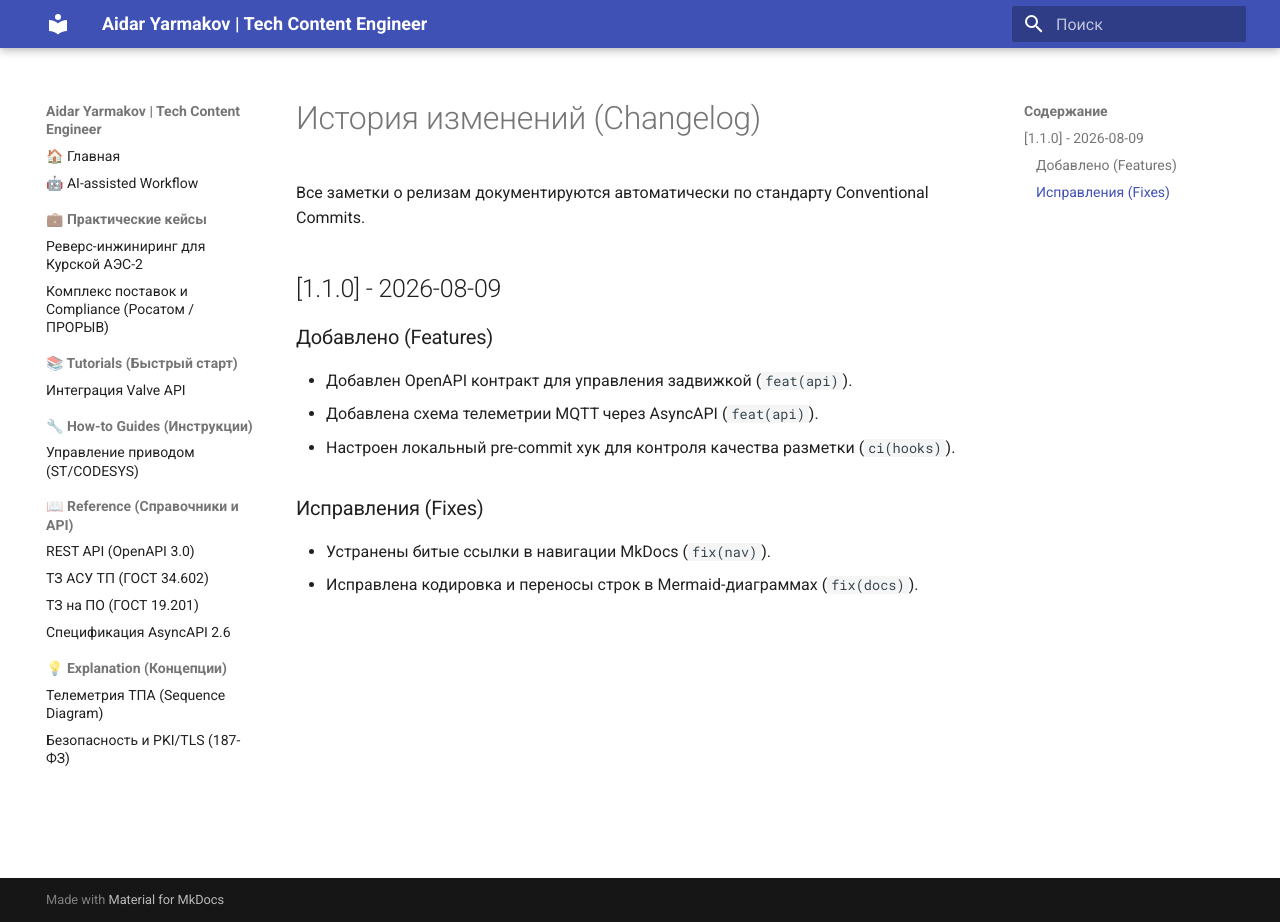
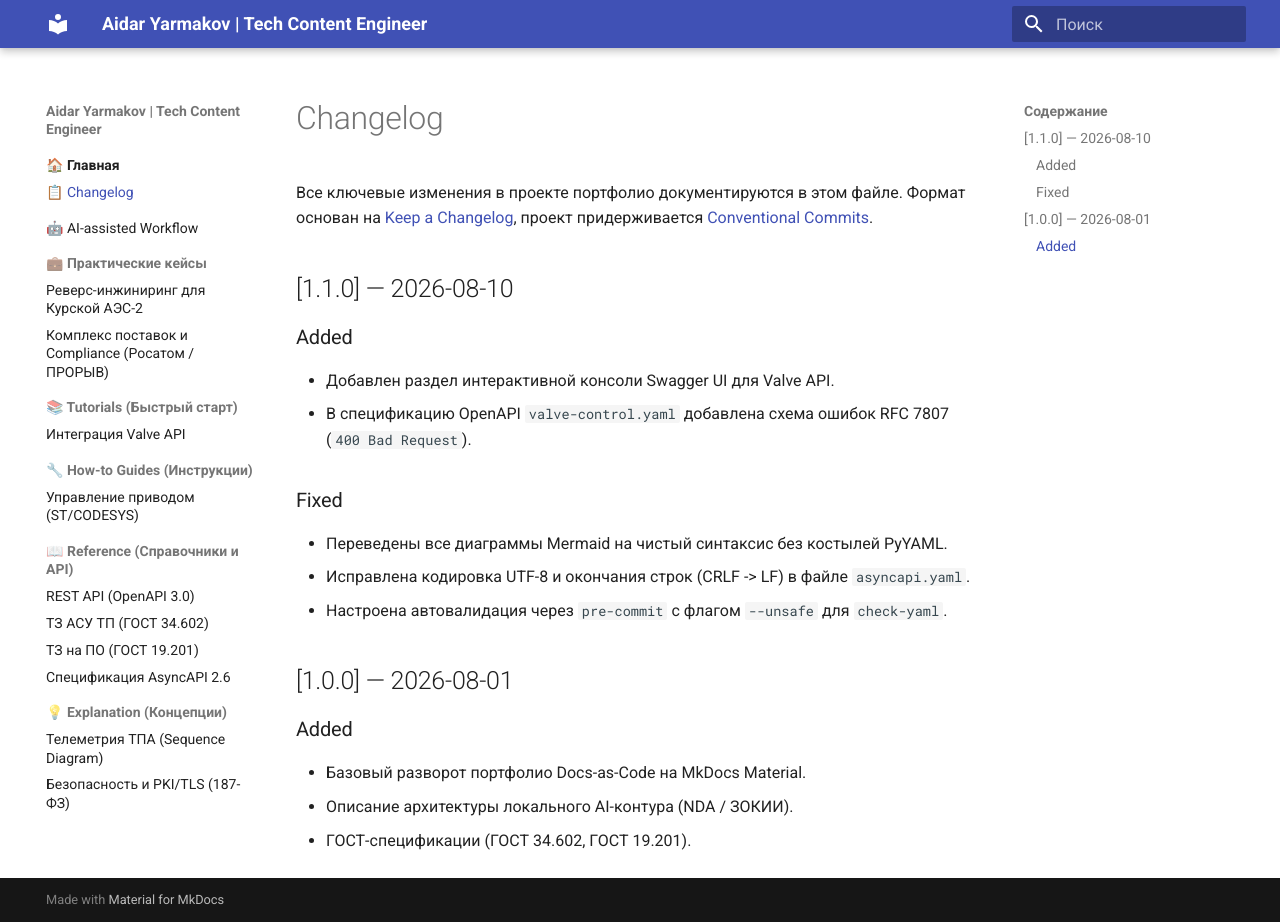
Before and after one commit to Aidar65/aidar-technical-writing, an MkDocs documentation site: the page built from docs/changelog.md, in a window 1280 px wide and 922 px high. Built offline with MkDocs 1.6.1 and Material for MkDocs 9.7.7, drawn with Linux system fonts in a browser that asks for light colours.

Commit message:
docs(nav): register changelog page in nav

```diff
--- a/docs/changelog.md
+++ b/docs/changelog.md
@@ -1,14 +1,23 @@
-# История изменений (Changelog)
+# Changelog
 
-Все заметки о релизам документируются автоматически по стандарту Conventional Commits.
+Все ключевые изменения в проекте портфолио документируются в этом файле.
+Формат основан на [Keep a Changelog](https://keepachangelog.com/en/1.0.0/),
+проект придерживается [Conventional Commits](https://www.conventionalcommits.org/).
 
-## [1.1.0] - 2026-08-09
+## [1.1.0] — 2026-08-10
 
-### Добавлено (Features)
-- Добавлен OpenAPI контракт для управления задвижкой (`feat(api)`).
-- Добавлена схема телеметрии MQTT через AsyncAPI (`feat(api)`).
-- Настроен локальный pre-commit хук для контроля качества разметки (`ci(hooks)`).
+### Added
+- Добавлен раздел интерактивной консоли Swagger UI для Valve API.
+- В спецификацию OpenAPI `valve-control.yaml` добавлена схема ошибок RFC 7807 (`400 Bad Request`).
 
-### Исправления (Fixes)
-- Устранены битые ссылки в навигации MkDocs (`fix(nav)`).
-- Исправлена кодировка и переносы строк в Mermaid-диаграммах (`fix(docs)`).
+### Fixed
+- Переведены все диаграммы Mermaid на чистый синтаксис без костылей PyYAML.
+- Исправлена кодировка UTF-8 и окончания строк (CRLF -> LF) в файле `asyncapi.yaml`.
+- Настроена автовалидация через `pre-commit` с флагом `--unsafe` для `check-yaml`.
+
+## [1.0.0] — 2026-08-01
+
+### Added
+- Базовый разворот портфолио Docs-as-Code на MkDocs Material.
+- Описание архитектуры локального AI-контура (NDA / ЗОКИИ).
+- ГОСТ-спецификации (ГОСТ 34.602, ГОСТ 19.201).
--- a/mkdocs.yml
+++ b/mkdocs.yml
@@ -28,7 +28,9 @@
   - https://unpkg.com/mermaid@10/dist/mermaid.min.js
 
 nav:
-  - 🏠 Главная: index.md
+  - 🏠 Главная:
+      - Обзор: index.md
+      - 📋 Changelog: changelog.md
   - 🤖 AI-assisted Workflow: ai-workflow.md
   - 💼 Практические кейсы:
       - Реверс-инжиниринг для Курской АЭС-2: cases/reverse-engineering-npp.md
```
